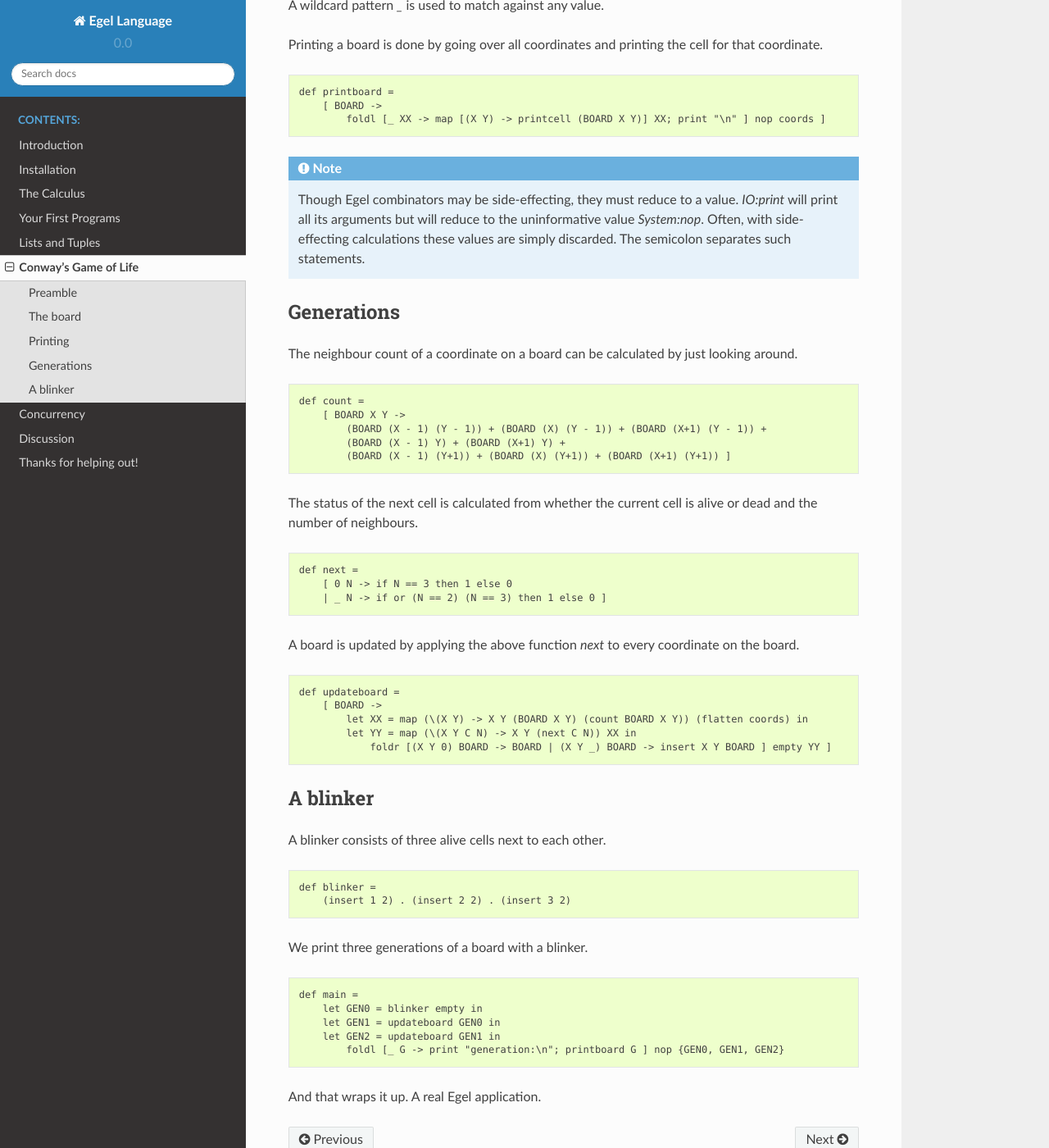
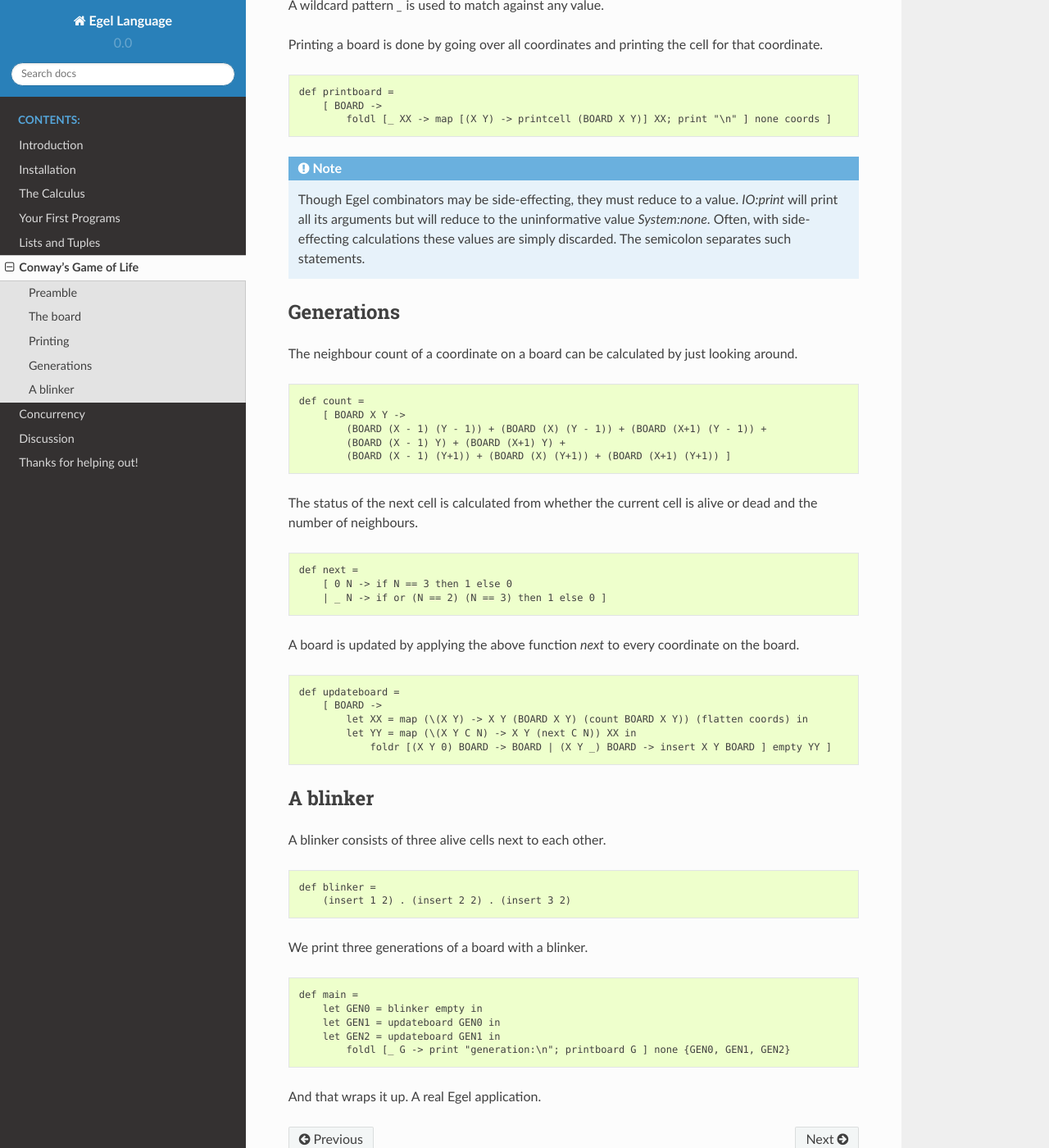
Before and after one commit to egel-lang/egel-docs, a Sphinx documentation site: the page built from source/life.rst, in a window 1280 px wide and 1400 px high, scrolled down 1861 px. Shown: the whole window at 82% size. Built offline with Sphinx 7.4.7 and the Read the Docs theme 2.0.0, drawn with Linux system fonts in a browser that asks for light colours.

Commit message:
Update life.rst

```diff
--- a/source/life.rst
+++ b/source/life.rst
@@ -108,13 +108,13 @@ cell for that coordinate.
 
     def printboard =
         [ BOARD ->
-            foldl [_ XX -> map [(X Y) -> printcell (BOARD X Y)] XX; print "\n" ] nop coords ]
+            foldl [_ XX -> map [(X Y) -> printcell (BOARD X Y)] XX; print "\n" ] none coords ]
 
 .. note::
 
     Though Egel combinators may be side-effecting, they must reduce to a value.
     `IO:print` will print all its arguments but will reduce to the uninformative
-    value `System:nop`. Often, with side-effecting calculations these values
+    value `System:none`. Often, with side-effecting calculations these values
     are simply discarded. The semicolon separates such statements.
 
 Generations
@@ -169,6 +169,6 @@ We print three generations of a board with a blinker.
         let GEN0 = blinker empty in
         let GEN1 = updateboard GEN0 in
         let GEN2 = updateboard GEN1 in
-            foldl [_ G -> print "generation:\n"; printboard G ] nop {GEN0, GEN1, GEN2}
+            foldl [_ G -> print "generation:\n"; printboard G ] none {GEN0, GEN1, GEN2}
 
 And that wraps it up. A real Egel application.
```
